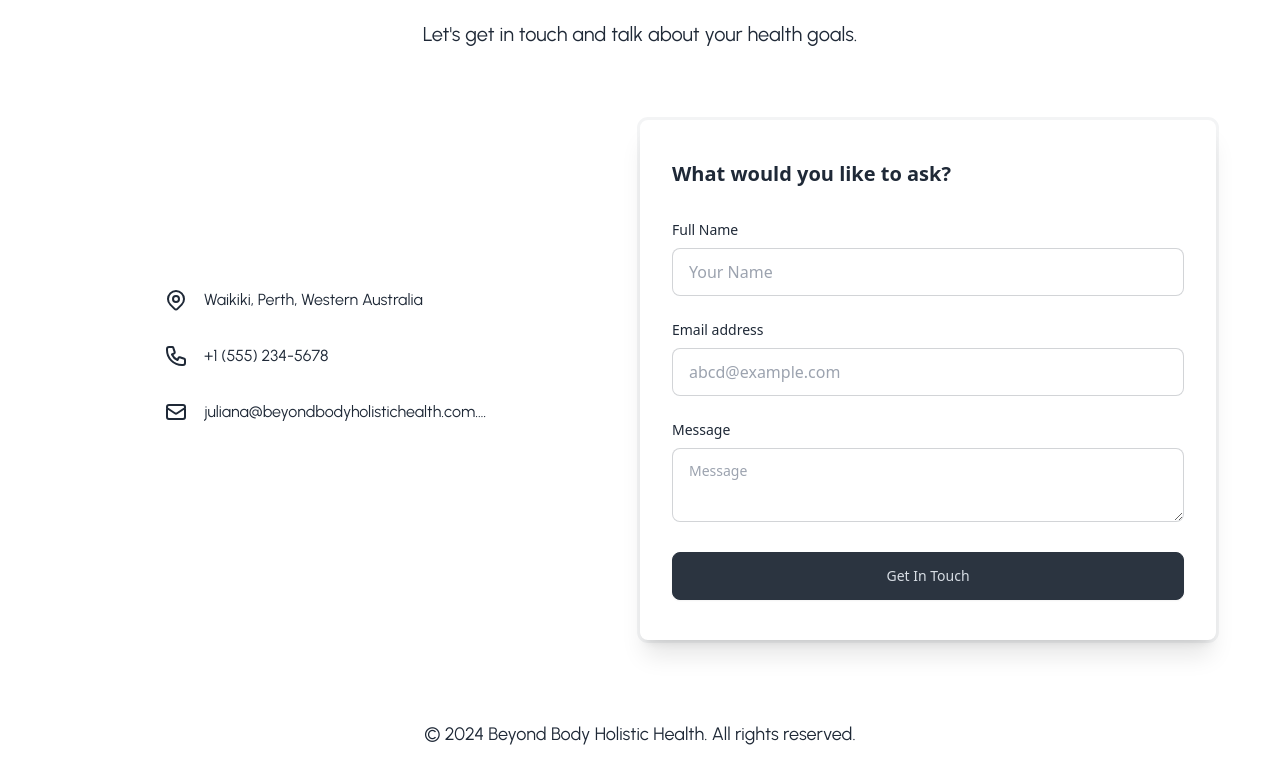
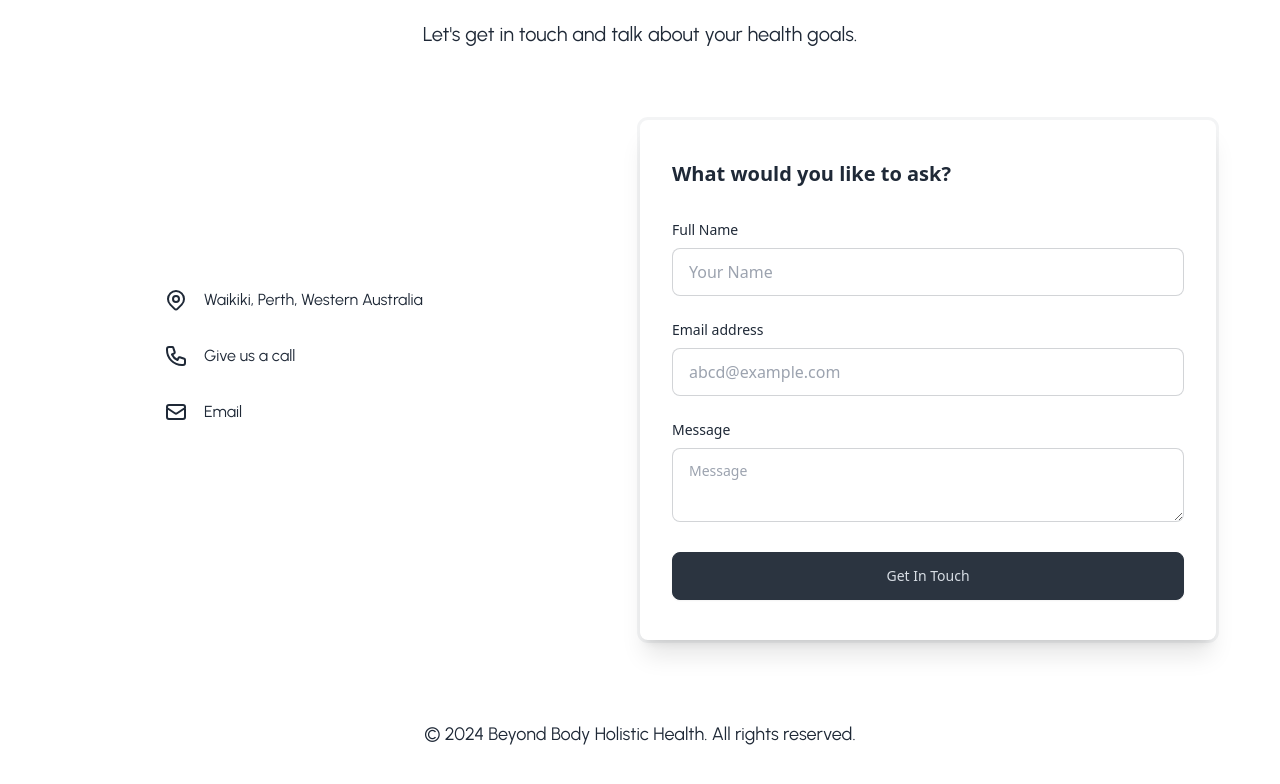
Before and after one commit to LXMachado/holistic-health-landing-page, a React (Vite) app: page / in a window 1280 px wide. Shown: the part 2966-3750 px from the top of the page. Built offline with nearby package versions, Linux system fonts and the light colour scheme.

Commit message:
Update contact information in Contact component

```diff
--- a/src/components/Contact.jsx
+++ b/src/components/Contact.jsx
@@ -51,44 +51,60 @@ const Contact = () => {
               </p>
 
              <p className="-mx-2 flex items-start">
+  <a
+    href="tel:+15552345678"
+    className="text-base-400 mx-2 h-6 w-6"
+    aria-label="Call Juliana"
+  >
     <svg
       xmlns="http://www.w3.org/2000/svg"
-                  className="text-base-400 mx-2 h-6 w-6"
+      className="h-6 w-6"
       fill="none"
       viewBox="0 0 24 24"
       stroke="currentColor"
-                  strokeWidth="2">
+      strokeWidth="2"
+    >
       <path
         strokeLinecap="round"
         strokeLinejoin="round"
         d="M3 5a2 2 0 012-2h3.28a1 1 0 01.948.684l1.498 4.493a1 1 0 01-.502 1.21l-2.257 1.13a11.042 11.042 0 005.516 5.516l1.13-2.257a1 1 0 011.21-.502l4.493 1.498a1 1 0 01.684.949V19a2 2 0 01-2 2h-1C9.716 21 3 14.284 3 6V5z"
       />
     </svg>
+  </a>
 
   <span className="mx-2 w-72 truncate font-urbanist text-base-content">
-                  +1 (555) 234-5678
+    Give us a call
   </span>
 </p>
 
+
             <p className="-mx-2 flex items-start">
+  <a
+    href="mailto:juliana@beyondbodyholistichealth.com.au"
+    className="text-base-400 mx-2 h-6 w-6"
+    aria-label="Email Juliana"
+  >
     <svg
       xmlns="http://www.w3.org/2000/svg"
-                  className="text-base-400 mx-2 h-6 w-6"
+      className="h-6 w-6"
       fill="none"
       viewBox="0 0 24 24"
       stroke="currentColor"
-                  strokeWidth="2">
+      strokeWidth="2"
+    >
       <path
         strokeLinecap="round"
         strokeLinejoin="round"
         d="M3 8l7.89 5.26a2 2 0 002.22 0L21 8M5 19h14a2 2 0 002-2V7a2 2 0 00-2-2H5a2 2 0 00-2 2v10a2 2 0 002 2z"
       />
     </svg>
+  </a>
 
   <span className="mx-2 w-72 truncate font-urbanist text-base-content">
-                  juliana@beyondbodyholistichealth.com.au
+    Email
   </span>
 </p>
+
             </div>
 
             <div className="mt-6 w-80 md:mt-8">
```
Lines whose indentation alone changed are shown as unchanged.
